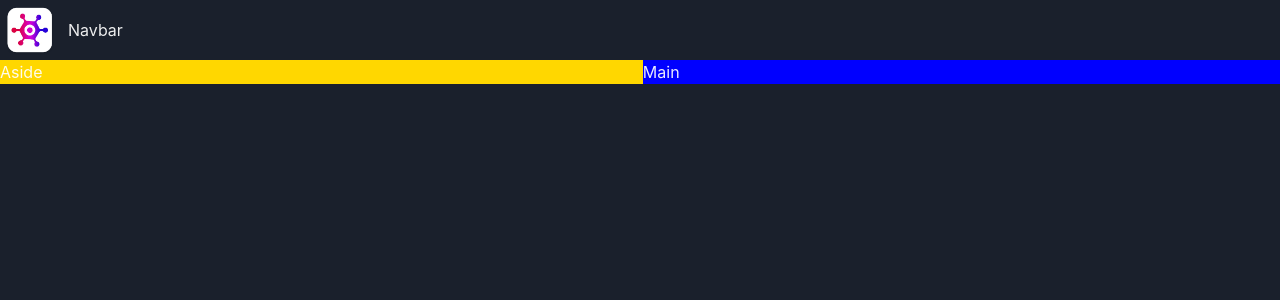
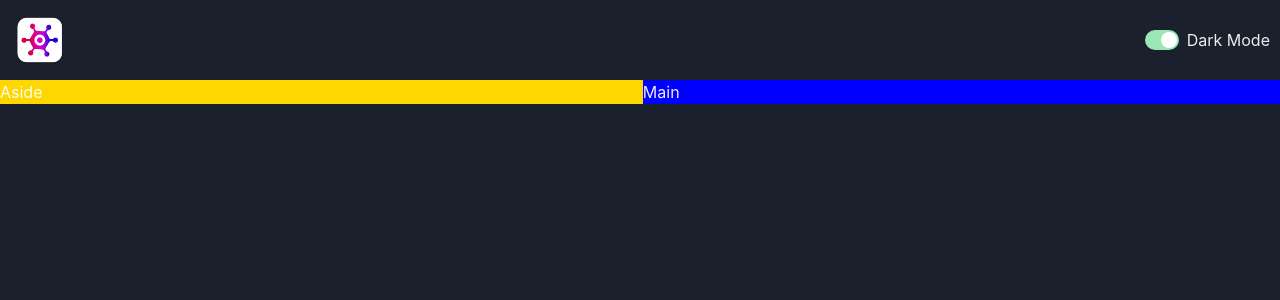
Before and after one commit to mananj183/game-hub, a React (Vite) app: page / in a window 1280 px wide. Shown: the top 300 px of the page. Built offline with nearby package versions, Linux system fonts and the light colour scheme.

Commit message:
added dark mode toggle button in navbar

```diff
--- /dev/null
+++ b/src/components/ColorModeSwitch.tsx
@@ -0,0 +1,17 @@
+import { HStack, Switch, Text, useColorMode } from "@chakra-ui/react";
+
+const ColorModeSwitch = () => {
+  const { colorMode, toggleColorMode } = useColorMode();
+  return (
+    <HStack>
+      <Switch
+        colorScheme="green"
+        isChecked={colorMode === "dark"}
+        onChange={toggleColorMode}
+      ></Switch>
+      <Text>Dark Mode</Text>
+    </HStack>
+  );
+};
+
+export default ColorModeSwitch;
--- a/src/components/NavBar.tsx
+++ b/src/components/NavBar.tsx
@@ -1,11 +1,12 @@
 import { HStack, Image, Text } from "@chakra-ui/react";
 import logo from "../assets/logo.webp";
+import ColorModeSwitch from "./ColorModeSwitch";
 
 const NavBar = () => {
   return (
-    <HStack>
+    <HStack justifyContent="space-between" padding="10px">
       <Image src={logo} boxSize="60px" />
-      <Text>Navbar</Text>
+      <ColorModeSwitch />
     </HStack>
   );
 };
```
